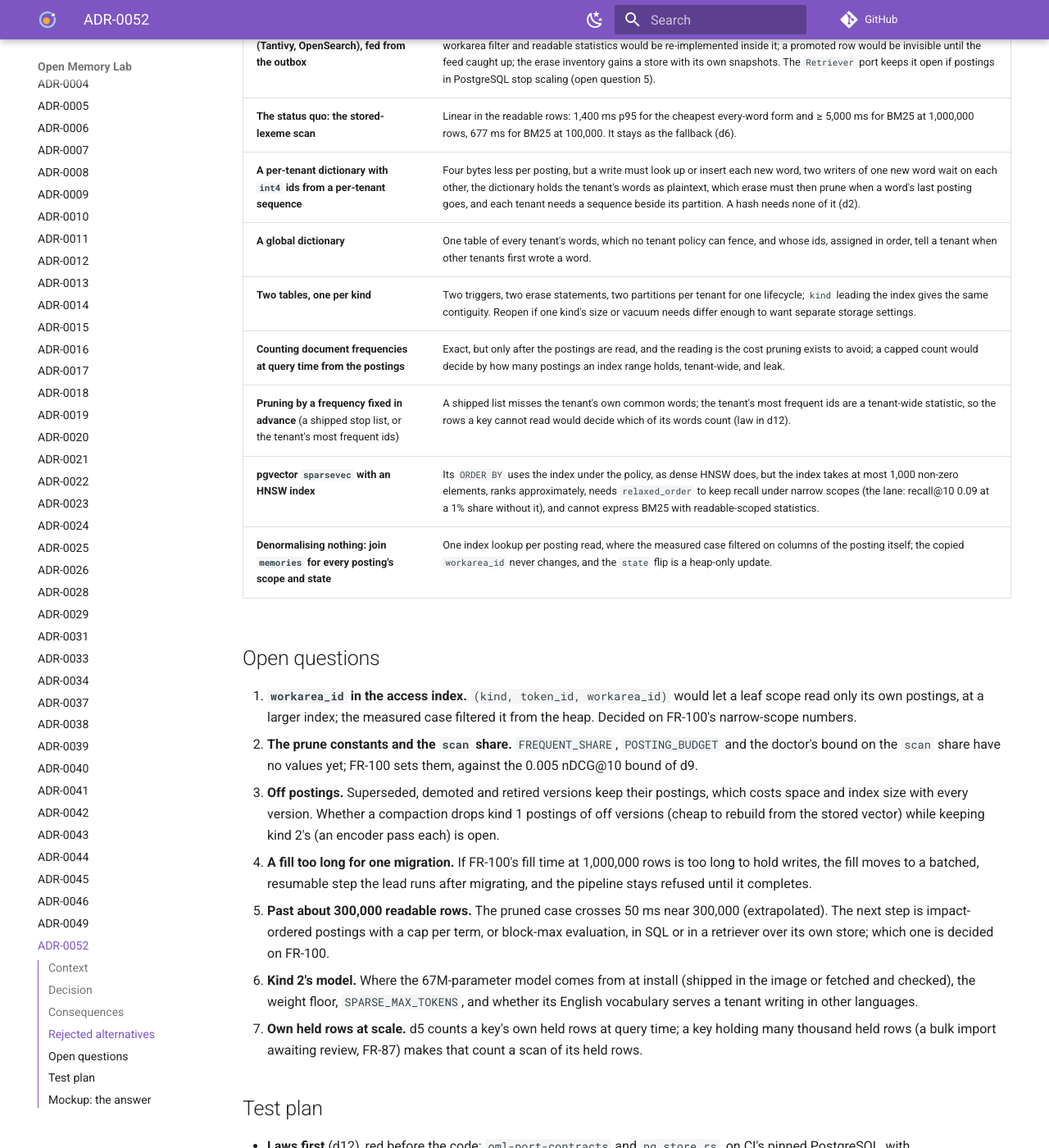
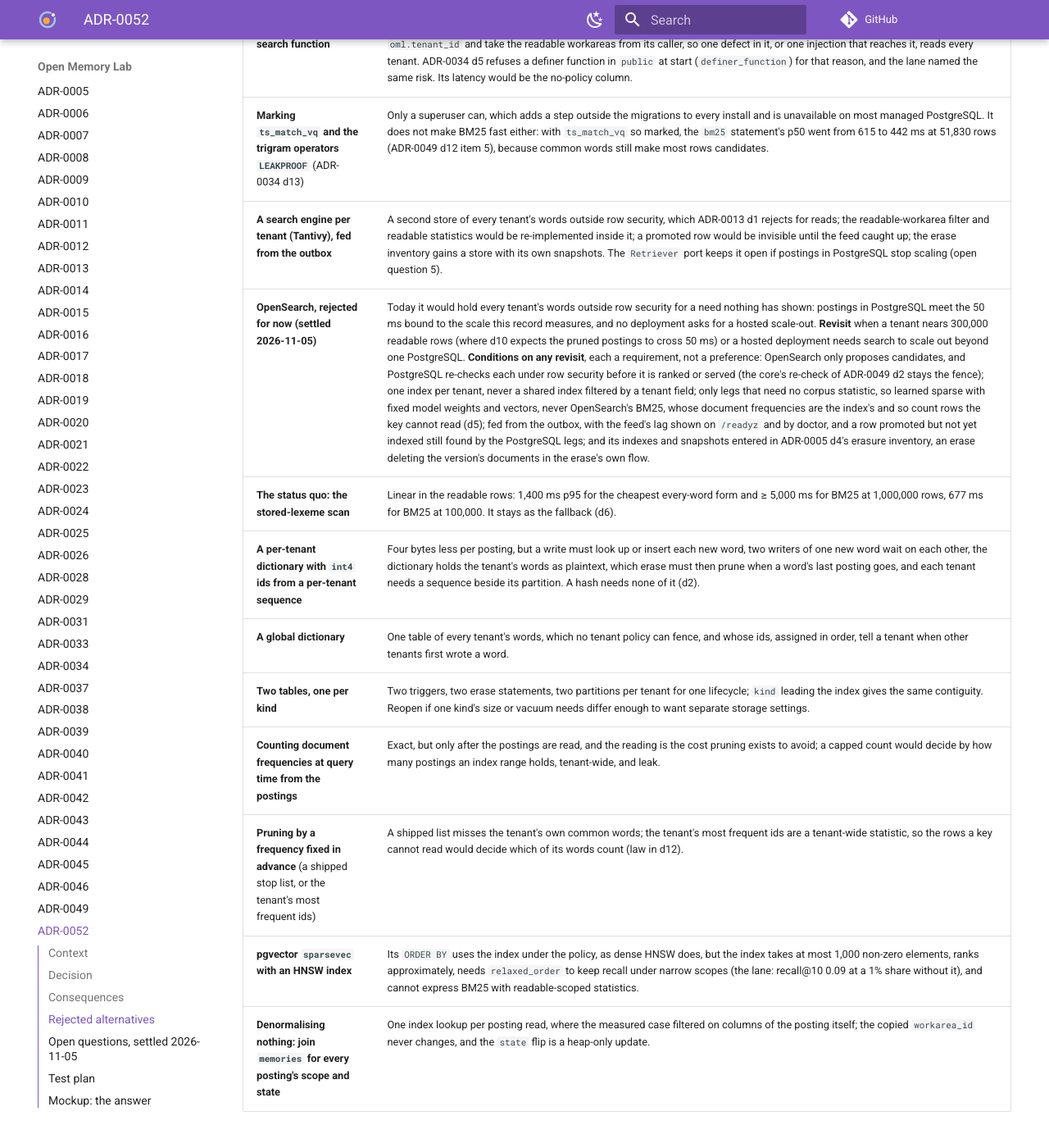
Before and after one commit to e8kor/open-memory-lab, an MkDocs documentation site: the page built from docs/adr/ADR-0052-text-search-reads-integer-postings-that-row-security-lets-an-index-serve.md, in a window 1280 px wide and 1400 px high, scrolled down 6518 px. Shown: the whole window at 82% size. Built offline with MkDocs 1.6.1 and Material for MkDocs 9.7.7, drawn with Linux system fonts in a browser that asks for light colours; comment, search, counter and statistics services are not loaded; some of the changed text lies outside the part shown.

Commit message:
Settle ADR-0052's open questions and reject OpenSearch for now, with its revisit trigger and conditions
The operator's answers of 2026-11-05: workarea_id in the access index, the
prune constants and own held rows at scale are measured in the build lane;
compaction, the past-300k step and kind 2's model are deferred; the
migration's fill is enough for now, and a batched, resumable fill is
required before any tenant reaches 1,000,000 rows (FR-103). OpenSearch is
rejected for now, to be revisited near 300,000 readable rows or a hosted
scale-out, and only as a candidate source PostgreSQL re-checks, one index
per tenant, without its BM25, outbox-fed with lag shown, and in the erase
inventory. Postings carry the memory kind, since a request's kinds narrow
the scope, and doc_len is an integer.

```diff
--- a/docs/adr/ADR-0052-text-search-reads-integer-postings-that-row-security-lets-an-index-serve.md
+++ b/docs/adr/ADR-0052-text-search-reads-integer-postings-that-row-security-lets-an-index-serve.md
@@ -71,10 +71,14 @@
     | `memory_id` | `uuid` | the version (`memories.id`) the posting derives from |
     | `workarea_id` | `uuid` | that version's workarea, copied at write; a version never changes workarea |
     | `kind` | `smallint` | `1` term frequency of a `oml_search_vector` lexeme (d3); `2` a `doc-v3-distill` weight (d3) |
+    | `memory_kind` | `smallint` | `1` `memory`, `2` `derived_fact`, copied at write; a request's `kinds` narrows the scope, so the counts of d5 are kept per memory kind too (amended 2026-11-05) |
     | `token_id` | `bigint` | d2 |
     | `weight` | `real` | kind 1: the lexeme's term frequency; kind 2: the encoder's weight |
-    | `doc_len` | `smallint` | kind 1: the version's `search_len`, BM25's row length; kind 2: `0` |
+    | `doc_len` | `integer` | kind 1: the version's `search_len`, BM25's row length; kind 2: `0`. `integer`, not `smallint`: nothing bounds a claim's lexemes below 32,767 (amended 2026-11-05) |
     | `state` | `smallint` | `0` held, `1` served (a promoted tip that is no retirement version), `2` off |
+
+    Only versions of the hit kinds (`memory`, `derived_fact`) get postings, as only they are
+    recalled (ADR-0025 d8); a steering or guardrail row, and a retirement version, get none.
 
     Two indexes per partition: `(kind, token_id)`, the access path every query takes, and
     `(memory_id)`, for the state flips, the erase and d6's rescoring. `fillfactor` 90, so a state flip,
@@ -196,7 +201,7 @@
   tables and the trigger, then fills kind 1 postings and counts for every existing version under each
   tenant's context, as 0020 fills `search_vocabulary`, reading the stored vectors and no text. It holds
   the trigger's lock on `memories` for its fill, so writes wait for it; the fill time at 100,000 and
-  1,000,000 rows is measured before the release that carries 0021 (FR-100), with a batched fill as the fallback if it is too long (open question 4). Kind
+  1,000,000 rows is measured before the release that carries 0021 (FR-100); a batched, resumable fill is required before any tenant reaches 1,000,000 rows (open question 4, FR-103). Kind
   2 is filled by the encoder after start, oldest first. `bm25-postings` enters the build disabled
   (ADR-0049 d10); `sparse` and `bm25-sparse` are refused at start while the backlog is above zero.
 
@@ -274,7 +279,8 @@
 - **Roadmap rows** opened: FR-100 (the postings at 100,000 and 1,000,000 rows measured, not
   extrapolated: latency by scope, the prune constants, the `scan` share, space per kind, the fill
   time), FR-101 (the encoder's CPU per write and the kind 2 backfill rate), FR-102 (the count rows
-  under concurrent promotions in one workarea). Numbered after FR-99, which `feat/ontology-metadata`
+  under concurrent promotions in one workarea), FR-103 (a batched, resumable fill before any tenant
+  reaches 1,000,000 rows; added 2026-11-05). Numbered after FR-99, which `feat/ontology-metadata`
   holds.
 - **Costs**: a second copy of every version's words, larger than the table it indexes (d10); a
   trigger and counts on every write and state change (d5, d8); a migration whose fill holds writes
@@ -291,7 +297,8 @@
 |---|---|
 | **A `SECURITY DEFINER` search function** | It moves the fence from the policy to one function's code: it would run as a role that row security does not filter, pin the tenant from `oml.tenant_id` and take the readable workareas from its caller, so one defect in it, or one injection that reaches it, reads every tenant. ADR-0034 d5 refuses a definer function in `public` at start (`definer_function`) for that reason, and the lane named the same risk. Its latency would be the no-policy column. |
 | **Marking `ts_match_vq` and the trigram operators `LEAKPROOF`** (ADR-0034 d13) | Only a superuser can, which adds a step outside the migrations to every install and is unavailable on most managed PostgreSQL. It does not make BM25 fast either: with `ts_match_vq` so marked, the `bm25` statement's p50 went from 615 to 442 ms at 51,830 rows (ADR-0049 d12 item 5), because common words still make most rows candidates. |
-| **A search engine per tenant (Tantivy, OpenSearch), fed from the outbox** | A second store of every tenant's words outside row security, which ADR-0013 d1 rejects for reads; the readable-workarea filter and readable statistics would be re-implemented inside it; a promoted row would be invisible until the feed caught up; the erase inventory gains a store with its own snapshots. The `Retriever` port keeps it open if postings in PostgreSQL stop scaling (open question 5). |
+| **A search engine per tenant (Tantivy), fed from the outbox** | A second store of every tenant's words outside row security, which ADR-0013 d1 rejects for reads; the readable-workarea filter and readable statistics would be re-implemented inside it; a promoted row would be invisible until the feed caught up; the erase inventory gains a store with its own snapshots. The `Retriever` port keeps it open if postings in PostgreSQL stop scaling (open question 5). |
+| **OpenSearch, rejected for now (settled 2026-11-05)** | Today it would hold every tenant's words outside row security for a need nothing has shown: postings in PostgreSQL meet the 50 ms bound to the scale this record measures, and no deployment asks for a hosted scale-out. **Revisit** when a tenant nears 300,000 readable rows (where d10 expects the pruned postings to cross 50 ms) or a hosted deployment needs search to scale out beyond one PostgreSQL. **Conditions on any revisit**, each a requirement, not a preference: OpenSearch only proposes candidates, and PostgreSQL re-checks each under row security before it is ranked or served (the core's re-check of ADR-0049 d2 stays the fence); one index per tenant, never a shared index filtered by a tenant field; only legs that need no corpus statistic, so learned sparse with fixed model weights and vectors, never OpenSearch's BM25, whose document frequencies are the index's and so count rows the key cannot read (d5); fed from the outbox, with the feed's lag shown on `/readyz` and by doctor, and a row promoted but not yet indexed still found by the PostgreSQL legs; and its indexes and snapshots entered in ADR-0005 d4's erasure inventory, an erase deleting the version's documents in the erase's own flow. |
 | **The status quo: the stored-lexeme scan** | Linear in the readable rows: 1,400 ms p95 for the cheapest every-word form and ≥ 5,000 ms for BM25 at 1,000,000 rows, 677 ms for BM25 at 100,000. It stays as the fallback (d6). |
 | **A per-tenant dictionary with `int4` ids from a per-tenant sequence** | Four bytes less per posting, but a write must look up or insert each new word, two writers of one new word wait on each other, the dictionary holds the tenant's words as plaintext, which erase must then prune when a word's last posting goes, and each tenant needs a sequence beside its partition. A hash needs none of it (d2). |
 | **A global dictionary** | One table of every tenant's words, which no tenant policy can fence, and whose ids, assigned in order, tell a tenant when other tenants first wrote a word. |
@@ -301,28 +308,31 @@
 | **pgvector `sparsevec` with an HNSW index** | Its `ORDER BY` uses the index under the policy, as dense HNSW does, but the index takes at most 1,000 non-zero elements, ranks approximately, needs `relaxed_order` to keep recall under narrow scopes (the lane: recall@10 0.09 at a 1% share without it), and cannot express BM25 with readable-scoped statistics. |
 | **Denormalising nothing: join `memories` for every posting's scope and state** | One index lookup per posting read, where the measured case filtered on columns of the posting itself; the copied `workarea_id` never changes, and the `state` flip is a heap-only update. |
 
-## Open questions
+## Open questions, settled 2026-11-05
 
-1. **`workarea_id` in the access index.** `(kind, token_id, workarea_id)` would let a leaf scope read
-   only its own postings, at a larger index; the measured case filtered it from the heap. Decided on
-   FR-100's narrow-scope numbers.
-2. **The prune constants and the `scan` share.** `FREQUENT_SHARE`, `POSTING_BUDGET` and the doctor's
-   bound on the `scan` share have no values yet; FR-100 sets them, against the 0.005 nDCG@10 bound of
-   d9.
-3. **Off postings.** Superseded, demoted and retired versions keep their postings, which costs space
-   and index size with every version. Whether a compaction drops kind 1 postings of off versions
-   (cheap to rebuild from the stored vector) while keeping kind 2's (an encoder pass each) is open.
-4. **A fill too long for one migration.** If FR-100's fill time at 1,000,000 rows is too long to hold
-   writes, the fill moves to a batched, resumable step the lead runs after migrating, and the pipeline
-   stays refused until it completes.
-5. **Past about 300,000 readable rows.** The pruned case crosses 50 ms near 300,000 (extrapolated). The
-   next step is impact-ordered postings with a cap per term, or block-max evaluation, in SQL or in a
-   retriever over its own store; which one is decided on FR-100.
-6. **Kind 2's model.** Where the 67M-parameter model comes from at install (shipped in the image or
-   fetched and checked), the weight floor, `SPARSE_MAX_TOKENS`, and whether its English vocabulary
-   serves a tenant writing in other languages.
-7. **Own held rows at scale.** d5 counts a key's own held rows at query time; a key holding many
-   thousand held rows (a bulk import awaiting review, FR-87) makes that count a scan of its held rows.
+The operator settled each question on 2026-11-05. Where the answer is a measurement, the build lane
+(`feat/token-postings`) takes it and records the value here in the same change as the code.
+
+1. **`workarea_id` in the access index** — decided by measurement in the build lane: the leaf,
+   project and universe p95 at 100,000 rows with `(kind, token_id)` and with `(kind, token_id,
+   workarea_id)`, and the index sizes, on the same data.
+2. **The prune constants and the `scan` share** — calibrated from the scale lane's data
+   (`bench/scale/`) and the external sets in the build lane, and the values written into d6
+   with the run that set them.
+3. **Off postings** — deferred. Superseded, demoted and retired versions keep their postings
+   (d7); no compaction is built. Reopen on FR-100's space figures.
+4. **A fill too long for one migration** — 0021's fill, which holds writes while it runs, is
+   enough for now; its time at 10,000 and 100,000 rows is measured in the build lane. A batched, resumable fill that the
+   lead runs after migrating, with `bm25-postings` refused until it completes, is required before
+   any tenant reaches 1,000,000 rows: FR-103.
+5. **Past about 300,000 readable rows** — deferred until a tenant nears 300,000 readable rows;
+   then impact-ordered postings, block-max evaluation, or the OpenSearch road under the conditions in
+   the rejected alternatives, decided on FR-100's numbers at that size.
+6. **Kind 2's model** — deferred to the learned-sparse offline experiment, a separate lane, which
+   reports where the model comes from, the weight floor, `SPARSE_MAX_TOKENS` and its reach beyond
+   English before any kind 2 code is built.
+7. **Own held rows at scale** — measured in the build lane: the recall p95 for a key holding 1,000
+   and 10,000 own held rows with `include_unreviewed`, beside the same recall without it.
 
 ## Test plan
 
--- a/docs/product/roadmap.md
+++ b/docs/product/roadmap.md
@@ -112,6 +112,7 @@
 | FR-100 | The integer postings that let a text search use an index under row security were measured on a stand-in table up to 200,000 memories; the 1,000,000 figures (about 137 ms p95 with frequent words pruned, about 4.4 GiB per kind) are extrapolated, and the constants that decide which words are pruned, how often the slower scan answers instead, and how long the migration's fill holds writes have no values yet ([ADR-0052](../adr/ADR-0052-text-search-reads-integer-postings-that-row-security-lets-an-index-serve.md) d6, d8, d10). | `bm25-postings` measured through its own migration at 100,000 and 1,000,000 rows per tenant by scope, with its prune constants, its scan share, its space per kind and its fill time published with date, hardware and settings, and its nDCG@10 within 0.005 of `bm25` on the external sets. | open |
 | FR-101 | The learned sparse encoder that would write a second kind of postings runs a 67M-parameter model for every memory written; its CPU time per write in the server, and how fast it fills the postings of memories already held, are not measured ([ADR-0052](../adr/ADR-0052-text-search-reads-integer-postings-that-row-security-lets-an-index-serve.md) d8). | The encoder's CPU per write and its backfill rate measured on the benchmark host, and its output held equal to the reference encoder's. | open |
 | FR-102 | The per-workarea word counts that keep search statistics to the rows a key may read are updated by every promotion, supersession, demotion and retirement, and promotions in one workarea update the same rows for its common words; how much that adds to concurrent writes is not measured ([ADR-0052](../adr/ADR-0052-text-search-reads-integer-postings-that-row-security-lets-an-index-serve.md) d5). | Promotion p95 and the chain-head retries measured with and without the counts on the benchmark loader's 8 writers and 6 reviewers. | open |
+| FR-103 | Migration 0021 fills the postings and counts of every existing version in one statement per tenant while it holds the trigger's lock on `memories`, so writes wait for the whole fill; at 1,000,000 rows per tenant that wait is too long to hold writes ([ADR-0052](../adr/ADR-0052-text-search-reads-integer-postings-that-row-security-lets-an-index-serve.md) d8, open question 4). | A batched, resumable fill the lead runs after migrating, `bm25-postings` refused until it completes and its progress shown by doctor, built before any tenant reaches 1,000,000 rows. | open |
 | RS-10 | The content of `oml:`, the provider-published upper vocabulary (relation terms: `is_a`, `part_of`, `replaced_by`, `consider`, the mapping predicates) — how small it stays, and its versioning with product releases — is undecided beyond the names ADR-0021 commits to. | A recorded register of `oml:` terms with definitions, shipped as product data, with a versioning rule. | open |
 | RS-11 | Importing an external ontology (an OBO release, a schema.org snapshot) as a dataset of terms rides [ADR-0020](../adr/ADR-0020-dataset-onboarding.md) with a `kind: term` mapping — post-v1, after FR-13, and the mapping-spec `kind` field is reserved now. What external identifier discipline maps onto CURIEs (prefix collisions with the source's own) is the open half. | A recorded import profile: source prefix handling, term_status mapping, hierarchy-edge import authority, demonstrated on a small public ontology. | open — post-v1, gated on FR-13 |
 | RS-12 | The standalone/docker keyring mechanism (`kms-file`, [ADR-0023](../adr/ADR-0023-install-profiles-and-cluster-mode.md) d4): raw 0600 keyfile vs age/scrypt passphrase-wrapping vs OS keychain vs PKCS#11 passthrough. | A recorded decision; the keyring copy class entered in the erasure inventory; the `kms-file` threat statement written into [security](../architecture/security.md). | open |
```
Also changed, not shown: other parts of docs/adr/ADR-0052-text-search-reads-integer-postings-that-row-security-lets-an-index-serve.md (+3 -2 lines).
